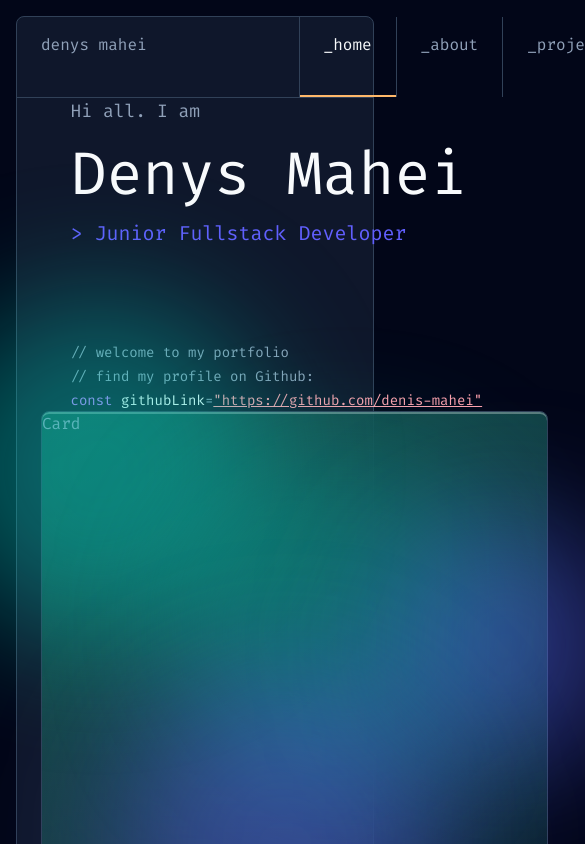
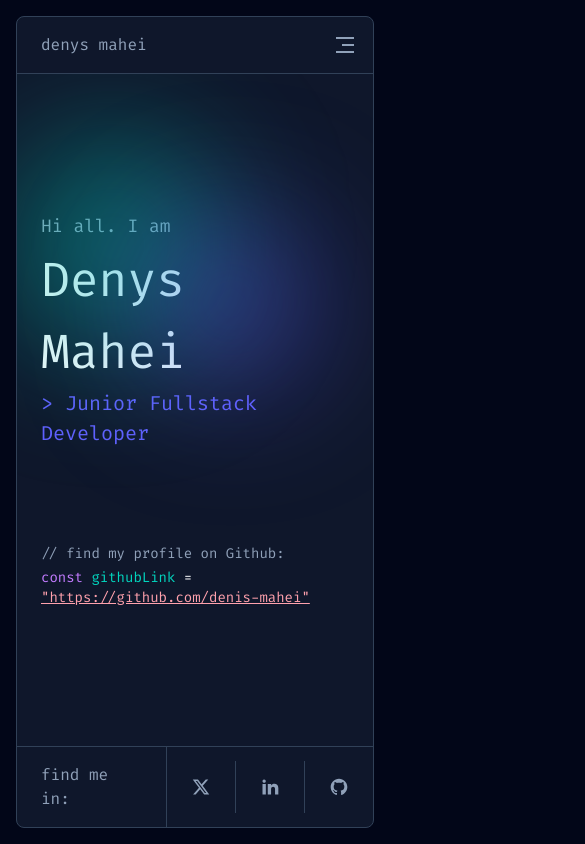
Before and after one commit to denis-mahei/my-portfolio, a Next.js app: page / in a window 390 px wide. Shown: the top 844 px of the page, 585 px wide, since content can reach past the window. Built offline with nearby package versions, Linux system fonts and the light colour scheme.

Commit message:
implemented mb menu with motion

```diff
--- a/app/layout.tsx
+++ b/app/layout.tsx
@@ -1,33 +1,37 @@
-import type { Metadata } from "next";
-import { Fira_Code, Inter } from "next/font/google";
-import "./globals.css";
-import Header from "@/components/layout/header";
-import Footer from "@/components/layout/footer";
+import type { Metadata } from 'next';
+import { Fira_Code, Inter } from 'next/font/google';
+import './globals.css';
+import Header from '@/components/layout/header';
+import Footer from '@/components/layout/footer';
+import MainWrapper from '@/app/main-wrapper';
 
 const firaCode = Fira_Code({
-  subsets: ["latin"],
-  variable: "--font-fira-code",
-  display: "swap",
+  subsets: ['latin'],
+  variable: '--font-fira-code',
+  display: 'swap',
 });
 
 const inter = Inter({
-  subsets: ["latin"],
-  variable: "--font-inter",
-  display: "swap",
+  subsets: ['latin'],
+  variable: '--font-inter',
+  display: 'swap',
 });
 export const metadata: Metadata = {
-  title: "Create Next App",
-  description: "Generated by create next app",
+  title: 'Create Next App',
+  description: 'Generated by create next app',
 };
 
-export default function RootLayout({ children }: LayoutProps<"/">) {
+export default function RootLayout({ children }: LayoutProps<'/'>) {
   return (
-    <html lang="en" className={`${firaCode.variable} ${inter.variable}`}>
+    <html
+      lang="en"
+      className={`${firaCode.variable} ${inter.variable}`}
+    >
       <body className="bg-backdrop text-foreground font-mono antialiased">
         <div className="p-4 lg:p-17.5 min-h-screen">
           <div className="border border-stroke rounded-lg min-h-[calc(100vh-32px)] lg:min-h-[calc(100vh-140px)] flex flex-col bg-background">
             <Header />
-            <main className="flex-1 flex flex-col">{children}</main>
+            <MainWrapper>{children}</MainWrapper>
             <Footer />
           </div>
         </div>
--- /dev/null
+++ b/app/main-wrapper.tsx
@@ -0,0 +1,14 @@
+'use client';
+
+import MobileMenu from '@/components/layout/mobile-menu';
+
+function MainWrapper({ children }: { children: React.ReactNode }) {
+  return (
+    <main className="flex-1 flex flex-col relative overflow-hidden">
+      <MobileMenu />
+      {children}
+    </main>
+  );
+}
+
+export default MainWrapper;
--- a/components/home/hero-content.tsx
+++ b/components/home/hero-content.tsx
@@ -1,18 +1,26 @@
 function HeroContent() {
   return (
-    <div className="flex flex-col justify-center items-center h-full px-6">
+    <div className="flex flex-col justify-center items-center h-full px-6 relative">
+      <div
+        className="absolute top-1/5 left-2/12 -translate-x-1/3 -translate-y-1/3 w-55 h-55 rounded-full blur-3xl"
+        style={{ backgroundColor: 'rgba(0, 213, 190, 0.4)' }}
+      />
+      <div
+        className="absolute top-[10%] left-[60%] -translate-x-1/2 translate-y-2/5 w-45 h-45 rounded-full blur-3xl"
+        style={{ backgroundColor: 'rgba(97, 95, 255, 0.4)' }}
+      />
       <div className="w-full max-w-md">
         <p className="text-[18px] mb-1">Hi all. I am</p>
-        <h1 className="text-[60px] text-heading-foreground">
+        <h1 className="text-[48px] lg:text-[60px] text-heading-foreground">
           Denys Mahei
         </h1>
-        <p className="text-indigo-500 text-xl">
+        <p className="text-[20px] text-indigo-500 lg:text-[30px]">
           <span>&gt;</span> Junior Fullstack Developer
         </p>
         <div className="mt-24" />
 
         <div className="space-y-1 text-sm">
-          <p className="text-foreground">
+          <p className="hidden text-foreground lg:block">
             // welcome to my portfolio
           </p>
           <p className="text-foreground">
@@ -20,10 +28,8 @@ function HeroContent() {
           </p>
           <p>
             <span className="text-purple-400">const </span>
-            <span className="text-heading-foreground">
-              githubLink
-            </span>
-            <span className="text-foreground">=</span>
+            <span className="text-teal-400">githubLink</span>
+            <span className="text-heading-foreground"> = </span>
             <a
               href="https://github.com/denis-mahei"
               target="_blank"
--- a/components/home/hero-interactive.tsx
+++ b/components/home/hero-interactive.tsx
@@ -2,7 +2,7 @@ import GlowBackground from '@/components/home/glow-background';
 
 function HeroInteractive() {
   return (
-    <div className="flex justify-center items-center h-full px-6">
+    <div className="hidden lg:flex justify-center items-center h-full px-6">
       <div className="relative w-126.75 h-117.25 border border-stroke rounded-lg backdrop-blur-3xl shadow-[inset_0_2px_0_0_rgba(255,255,255,0.3)] bg-(image:--card-gradient)">
         <GlowBackground />
         Card
--- a/components/layout/footer.tsx
+++ b/components/layout/footer.tsx
@@ -1,24 +1,31 @@
-import * as React from "react";
-import { RiGithubFill, RiLinkedinFill, RiTwitterXFill } from "@remixicon/react";
+import * as React from 'react';
+import {
+  RiGithubFill,
+  RiLinkedinFill,
+  RiTwitterXFill,
+} from '@remixicon/react';
 
 const socials = [
   {
-    href: "https://x.com/denismaheidev",
-    label: "X",
+    href: 'https://x.com/denismaheidev',
+    label: 'X',
     icon: RiTwitterXFill,
   },
   {
-    href: "https://www.linkedin.com/in/denys-mahei-dev/",
-    label: "LinkedIn",
+    href: 'https://www.linkedin.com/in/denys-mahei-dev/',
+    label: 'LinkedIn',
     icon: RiLinkedinFill,
   },
 ];
 
 function Footer() {
   return (
-    <footer className="border-t border-t-stroke flex items-center justify-between">
-      <div className="flex items-center gap-2">
-        <p className="lg:px-6 lg:py-4 border-r border-r-stroke">find me in:</p>
+    <footer className="border-t border-t-stroke">
+      <div className="flex items-center justify-between">
+        <div className="flex items-center">
+          <p className="px-6 py-4 border-r border-r-stroke">
+            find me in:
+          </p>
           {socials.map((social) => (
             <a
               key={social.href}
@@ -37,11 +44,12 @@ function Footer() {
           target="_blank"
           rel="noopener noreferrer"
           aria-label="github"
-        className="border-l border-stroke px-6 py-4 flex items-center hover:text-heading-foreground transition-colors"
+          className="lg:border-l border-stroke px-6 py-4 flex items-center hover:text-heading-foreground transition-colors"
         >
-        <span className="mr-2">@denismahei</span>
+          <span className="hidden lg:mr-2 lg:block">@denismahei</span>
           <RiGithubFill size={20} />
         </a>
+      </div>
     </footer>
   );
 }
--- a/components/layout/header.tsx
+++ b/components/layout/header.tsx
@@ -1,14 +1,18 @@
-"use client";
+'use client';
 
-import * as React from "react";
-import Link from "next/link";
-import { usePathname } from "next/navigation";
-import { cn } from "@/lib/utils";
+import * as React from 'react';
+import Link from 'next/link';
+import { usePathname } from 'next/navigation';
+import { cn } from '@/lib/utils';
+import { RiCloseFill, RiMenu3Fill } from '@remixicon/react';
+import { useState } from 'react';
+import MobileMenu from '@/components/layout/mobile-menu';
+import { useMenuStore } from '@/stores/useMenuStore';
 
 const links = [
-  { path: "/", label: "_home" },
-  { path: "/about", label: "_about" },
-  { path: "/projects", label: "_projects" },
+  { path: '/', label: '_home' },
+  { path: '/about', label: '_about' },
+  { path: '/projects', label: '_projects' },
 ] as const;
 
 const tabClasses =
@@ -16,12 +20,14 @@ const tabClasses =
 
 function Header() {
   const pathname = usePathname();
+  const { isOpen, toggle } = useMenuStore();
   return (
-    <header className="flex border-b border-stroke">
+    <>
+      <header className="flex justify-between border-b border-stroke">
         <Link href="/" className="px-6 py-4 mr-32 shrink-0">
           denys mahei
         </Link>
-      <div className="flex justify-between w-full">
+        <div className="hidden lg:flex justify-between w-full">
           <div className="flex">
             {links.map((link) => (
               <Link
@@ -29,10 +35,10 @@ function Header() {
                 href={link.path}
                 className={cn(
                   tabClasses,
-                "last:border-r last:border-r-stroke",
+                  'last:border-r last:border-r-stroke',
                   pathname === link.path
-                  ? "text-heading-foreground after:bg-primary"
-                  : "after:bg-transparent",
+                    ? 'text-heading-foreground after:bg-primary'
+                    : 'after:bg-transparent',
                 )}
               >
                 {link.label}
@@ -43,16 +49,20 @@ function Header() {
             href="/contact-me"
             className={cn(
               tabClasses,
-            "lg:px-8 lg:py-4 lg:border-l lg:border-l-stroke",
-            pathname === "/contact-me"
-              ? "text-heading-foreground after:bg-primary"
-              : "after:bg-transparent",
+              'lg:px-8 lg:py-4 lg:border-l lg:border-l-stroke',
+              pathname === '/contact-me'
+                ? 'text-heading-foreground after:bg-primary'
+                : 'after:bg-transparent',
             )}
           >
             _contact-me
           </Link>
         </div>
+        <button onClick={toggle} className="p-4 lg:hidden">
+          {isOpen ? <RiCloseFill /> : <RiMenu3Fill />}
+        </button>
       </header>
+    </>
   );
 }
 export default Header;
--- /dev/null
+++ b/components/layout/mobile-menu.tsx
@@ -0,0 +1,51 @@
+'use client';
+
+import { useMenuStore } from '@/stores/useMenuStore';
+import { AnimatePresence, motion } from 'motion/react';
+import Link from 'next/link';
+import { useEffect } from 'react';
+import { usePathname } from 'next/navigation';
+
+const links = [
+  { path: '/', label: '_home' },
+  { path: '/about', label: '_about' },
+  { path: '/projects', label: '_projects' },
+  { path: '/contact-me', label: '_contact-me' },
+] as const;
+
+function MobileMenu() {
+  const pathname = usePathname();
+  const close = useMenuStore((state) => state.close);
+  useEffect(() => {
+    close();
+  }, [pathname, close]);
+  const isOpen = useMenuStore((state) => state.isOpen);
+  return (
+    <AnimatePresence>
+      {isOpen && (
+        <motion.div
+          key={'mobile-menu'}
+          initial={{ y: '-100%' }}
+          animate={{ y: 0 }}
+          exit={{ y: '-100%' }}
+          transition={{ duration: 0.3, ease: 'easeOut' }}
+          className="absolute inset-0 bg-background z-50 lg:hidden py-3"
+        >
+          <nav className="flex flex-col px-6">
+            <p className="py-3"># navigate:</p>
+            {links.map((link) => (
+              <Link
+                key={link.path}
+                href={link.path}
+                className="py-3 text-heading-foreground"
+              >
+                {link.label}
+              </Link>
+            ))}
+          </nav>
+        </motion.div>
+      )}
+    </AnimatePresence>
+  );
+}
+export default MobileMenu;
--- a/package.json
+++ b/package.json
@@ -10,13 +10,15 @@
   },
   "dependencies": {
     "@remixicon/react": "^4.9.0",
+    "add": "^2.0.9",
     "clsx": "^2.1.1",
-    "framer-motion": "^13.1.0",
+    "motion": "^13.1.0",
     "next": "16.3.0",
     "prettier": "^3.9.6",
     "react": "19.2.8",
     "react-dom": "19.2.8",
-    "tailwind-merge": "^3.6.0"
+    "tailwind-merge": "^3.6.0",
+    "zustand": "^5.0.15"
   },
   "devDependencies": {
     "@tailwindcss/postcss": "^4",
--- /dev/null
+++ b/stores/useMenuStore.ts
@@ -0,0 +1,13 @@
+import { create } from 'zustand';
+
+type MenuStore = {
+  isOpen: boolean;
+  toggle: () => void;
+  close: () => void;
+};
+
+export const useMenuStore = create<MenuStore>((set) => ({
+  isOpen: false,
+  toggle: () => set((state) => ({ isOpen: !state.isOpen })),
+  close: () => set({ isOpen: false }),
+}));
```
Also changed, not shown: 1 other file (tests, documents, lock files or other folders). Lines whose indentation alone changed are shown as unchanged.
